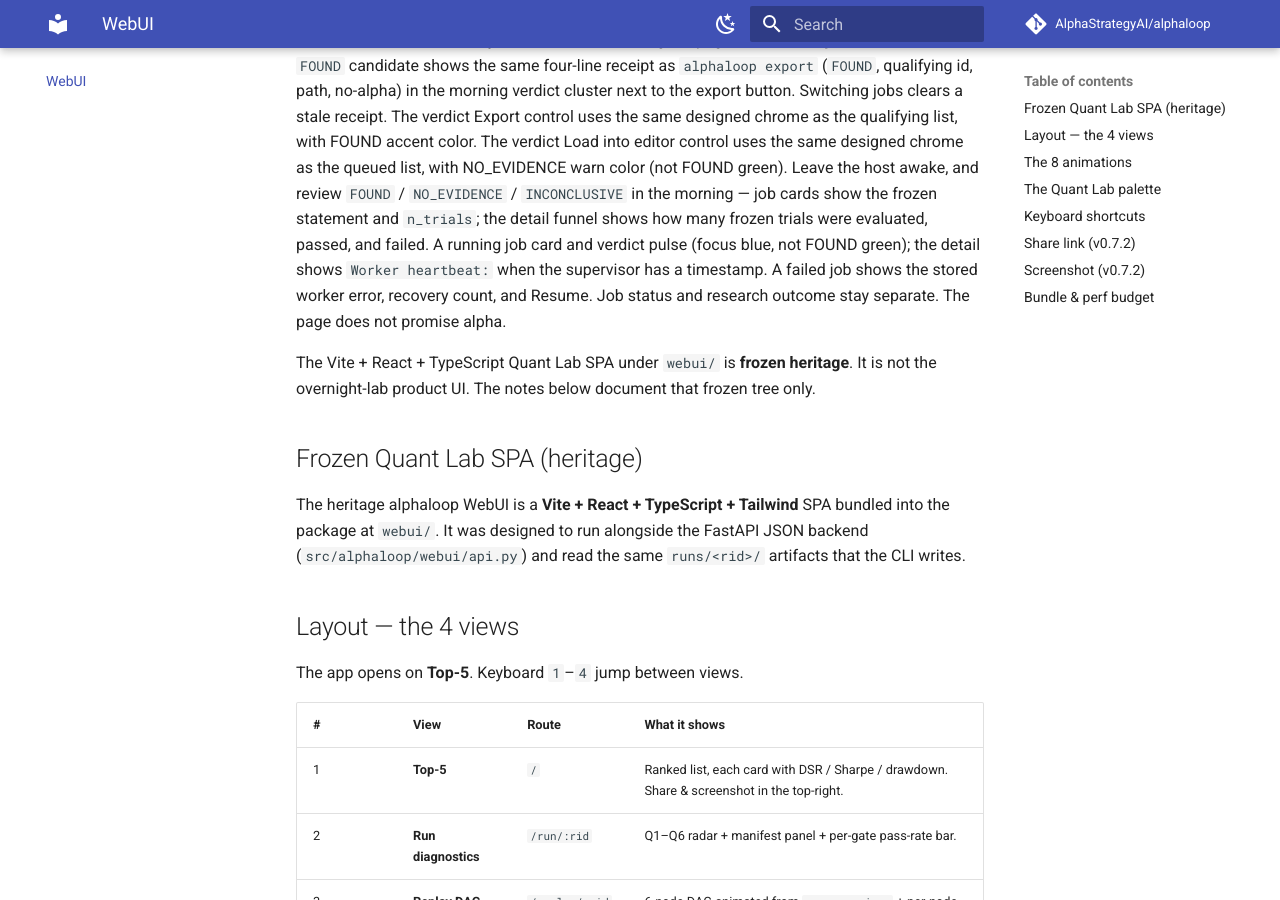
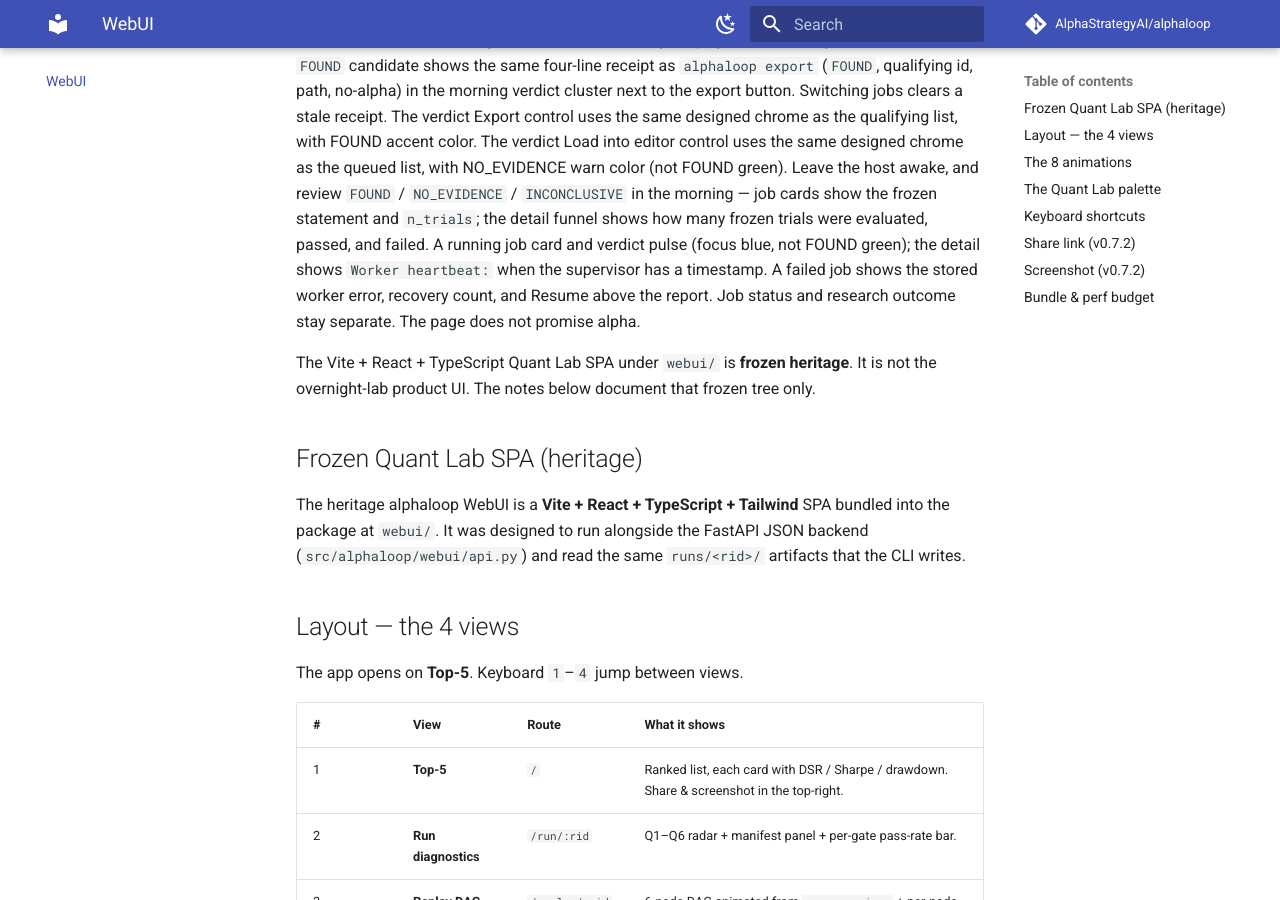
Before and after one commit to AlphaStrategyAI/alphaloop, an MkDocs documentation site: the page built from docs/webui.md, in a window 1280 px wide and 900 px high, scrolled down 303 px. Built offline with MkDocs 1.6.1 and Material for MkDocs 9.7.7, drawn with Linux system fonts in a browser that asks for light colours; comment, search, counter and statistics services are not loaded.

Commit message:
feat(webui): put Cancel and Resume above the morning report
Move the one .actions node to after recovery attempts so overnight
Cancel and Resume sit with liveness, not below the report.

Co-authored-by: PatrickFeng <AlphaStrategyAI@users.noreply.github.com>

```diff
--- a/docs/webui.md
+++ b/docs/webui.md
@@ -19,7 +19,8 @@ frozen statement and `n_trials`; the detail funnel shows how many
 frozen trials were evaluated, passed, and failed. A running job card
 and verdict pulse (focus blue, not FOUND green); the detail shows
 `Worker heartbeat:` when the supervisor has a timestamp. A failed job
-shows the stored worker error, recovery count, and Resume. Job status and
+shows the stored worker error, recovery count, and Resume above the
+report. Job status and
 research outcome stay separate. The page does not promise alpha.
 
 The Vite + React + TypeScript Quant Lab SPA under `webui/` is **frozen
```
Also changed, not shown: docs/plans/2026-08-20-lifecycle-actions.md (+5 -5 lines), src/alphaloop/webui/static/index.html (+4 -4 lines), 1 other file.
